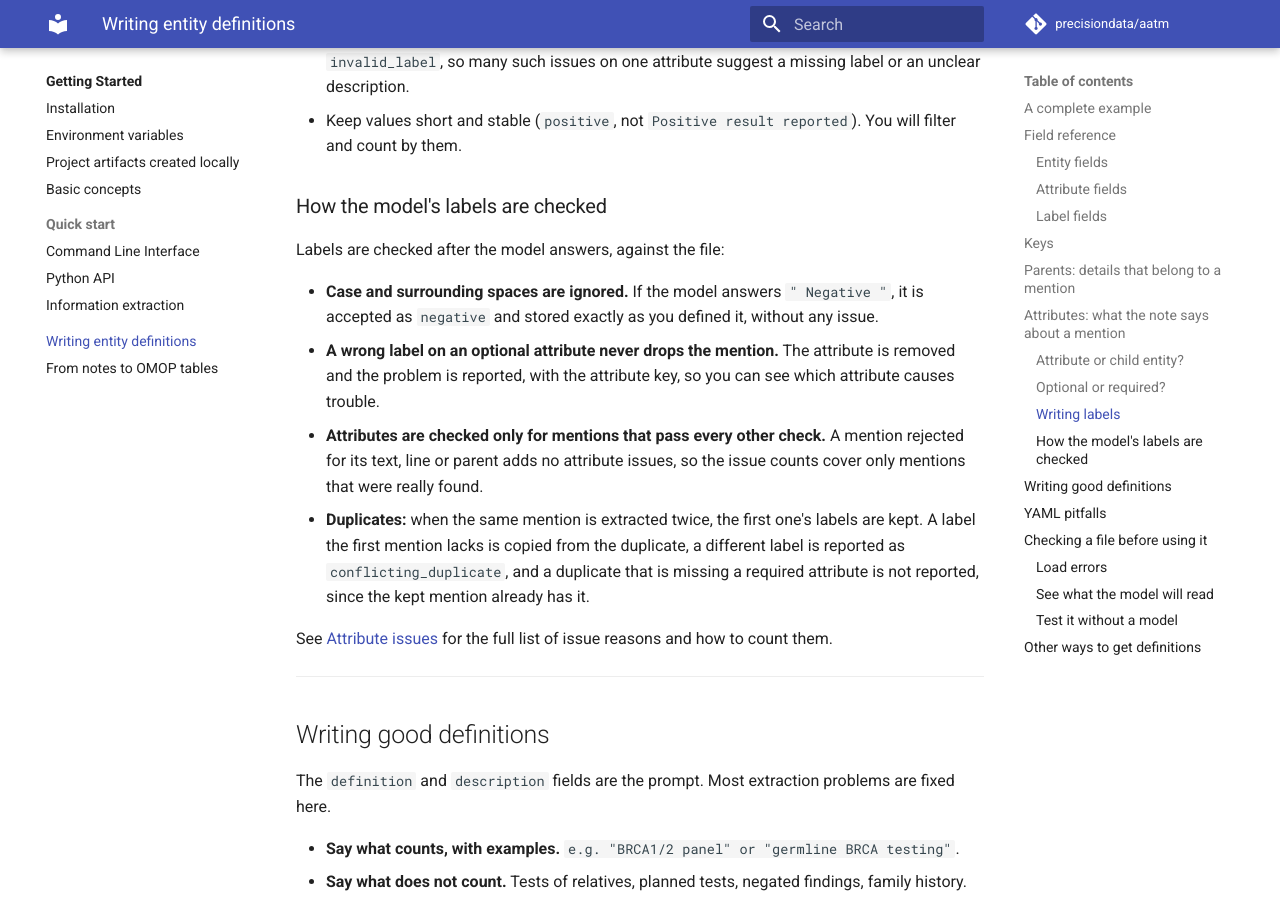
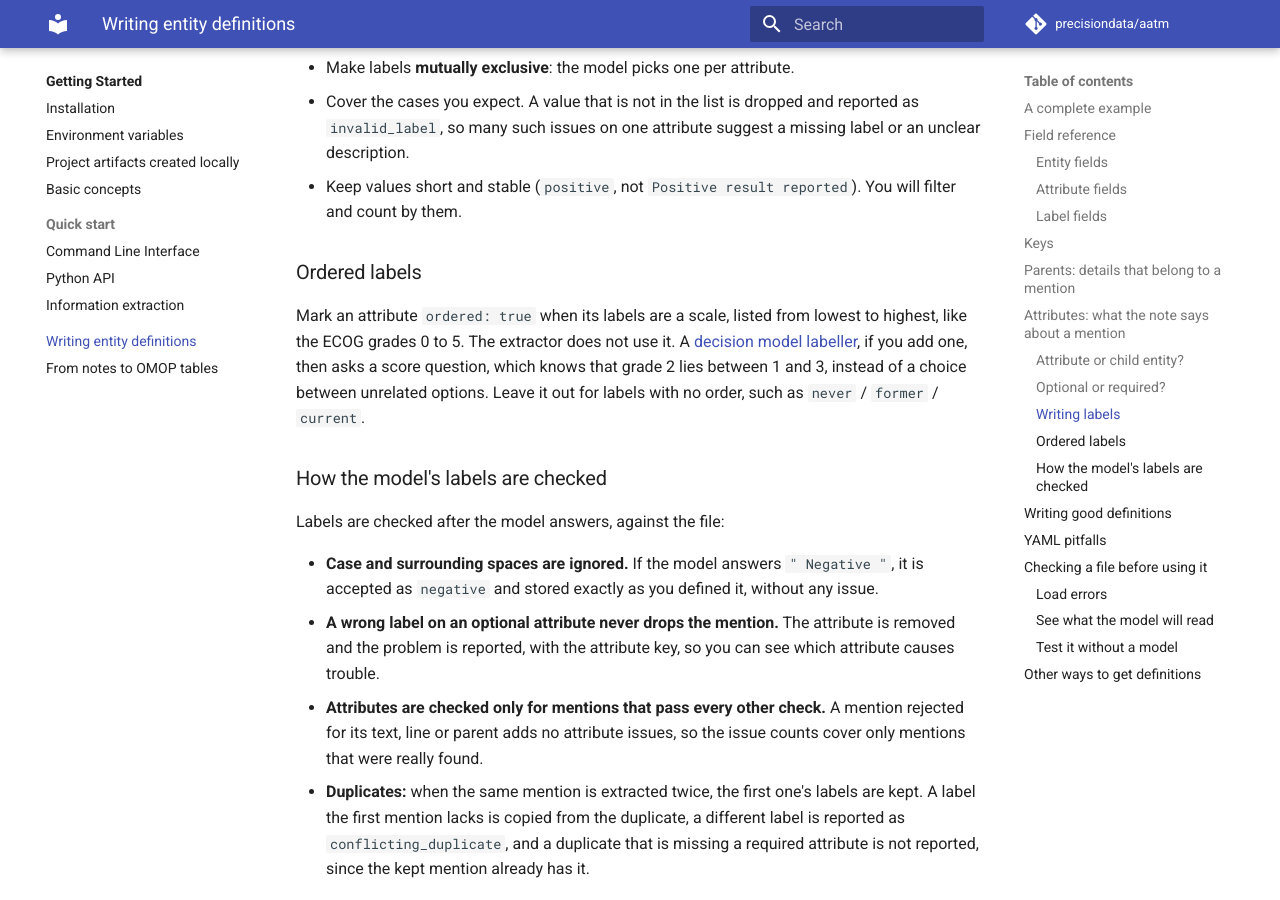
Before and after one commit to precisiondata/aatm, an MkDocs documentation site: the page built from docs/getting-started/entity_definitions.md, in a window 1280 px wide and 900 px high, scrolled down 5731 px. Built offline with MkDocs 1.6.1 and Material for MkDocs 9.7.7, drawn with Linux system fonts in a browser that asks for light colours; comment, search, counter and statistics services are not loaded; the version menu is left out; some of the changed text lies outside the part shown.

Commit message:
docs: labelling attributes with a decision model, and ordered labels
Co-Authored-By: Claude Opus 5.5 <noreply@anthropic.com>

```diff
--- a/docs/getting-started/entity_definitions.md
+++ b/docs/getting-started/entity_definitions.md
@@ -105,6 +105,7 @@ A definition file is a YAML **list**. Each item is one entity.
 | `key` | yes | | Identifier, unique within the entity. Lowercase letters, digits and `_` only |
 | `description` | yes | | What the attribute describes. The model reads it |
 | `required` | no | `false` | Reject mentions that have no valid label for this attribute |
+| `ordered` | no | `false` | The labels form a scale, listed lowest first (see [Ordered labels](#ordered-labels)) |
 | `labels` | yes | | The allowed values, at least one |
 
 ### Label fields
@@ -222,6 +223,15 @@ known result.
   an unclear description.
 - Keep values short and stable (`positive`, not `Positive result reported`). You will
   filter and count by them.
+
+### Ordered labels
+
+Mark an attribute `ordered: true` when its labels are a scale, listed from lowest to
+highest, like the ECOG grades 0 to 5. The extractor does not use it. A
+[decision model labeller](../reference/decision_models.md#labelling-attributes-decisionattributelabeller),
+if you add one, then asks a score question, which knows that grade 2 lies between 1
+and 3, instead of a choice between unrelated options. Leave it out for labels with no
+order, such as `never` / `former` / `current`.
 
 ### How the model's labels are checked
 
```
Also changed, not shown: docs/getting-started/omop_tables.md (+1 -0 lines), docs/reference/decision_models.md (+79 -2 lines).
